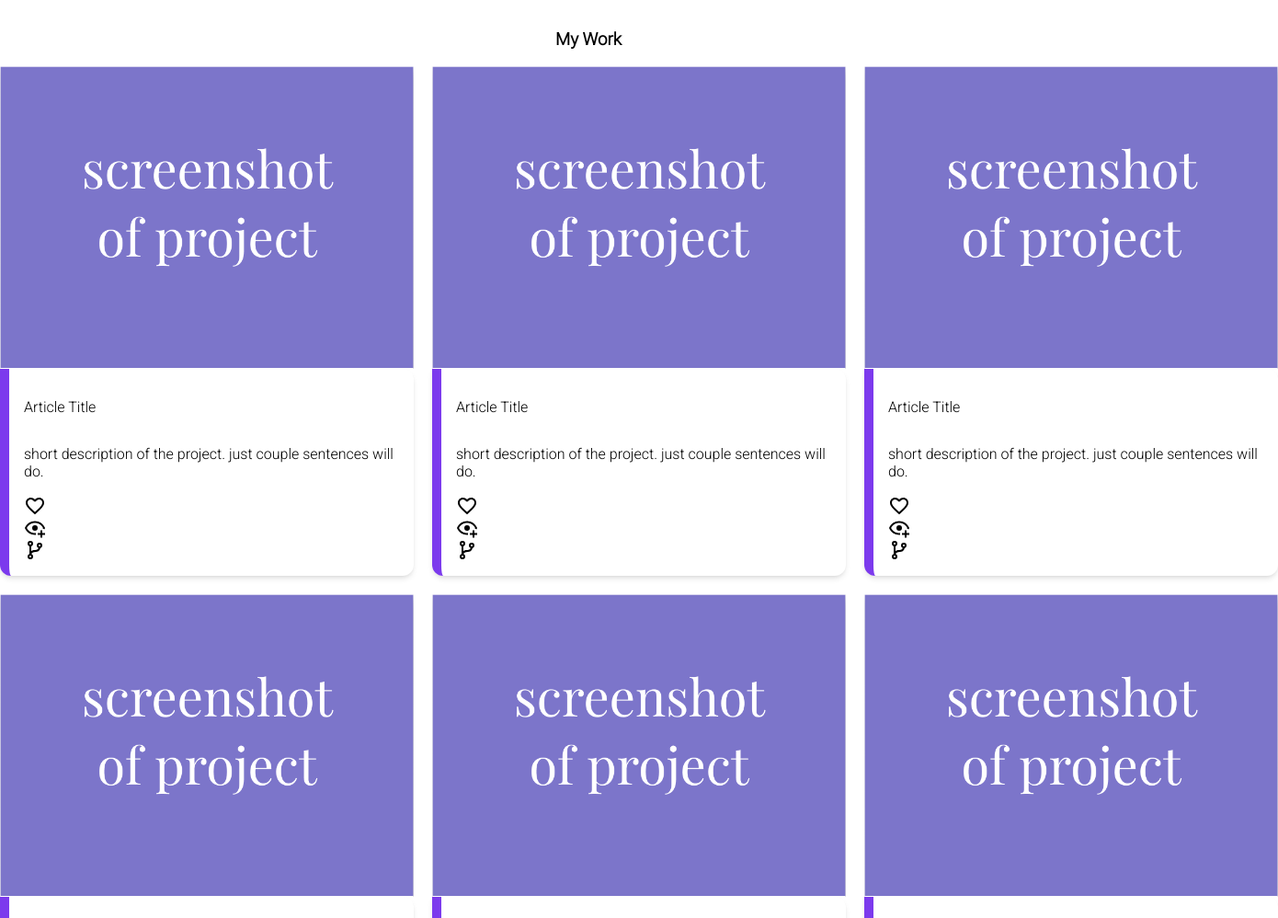
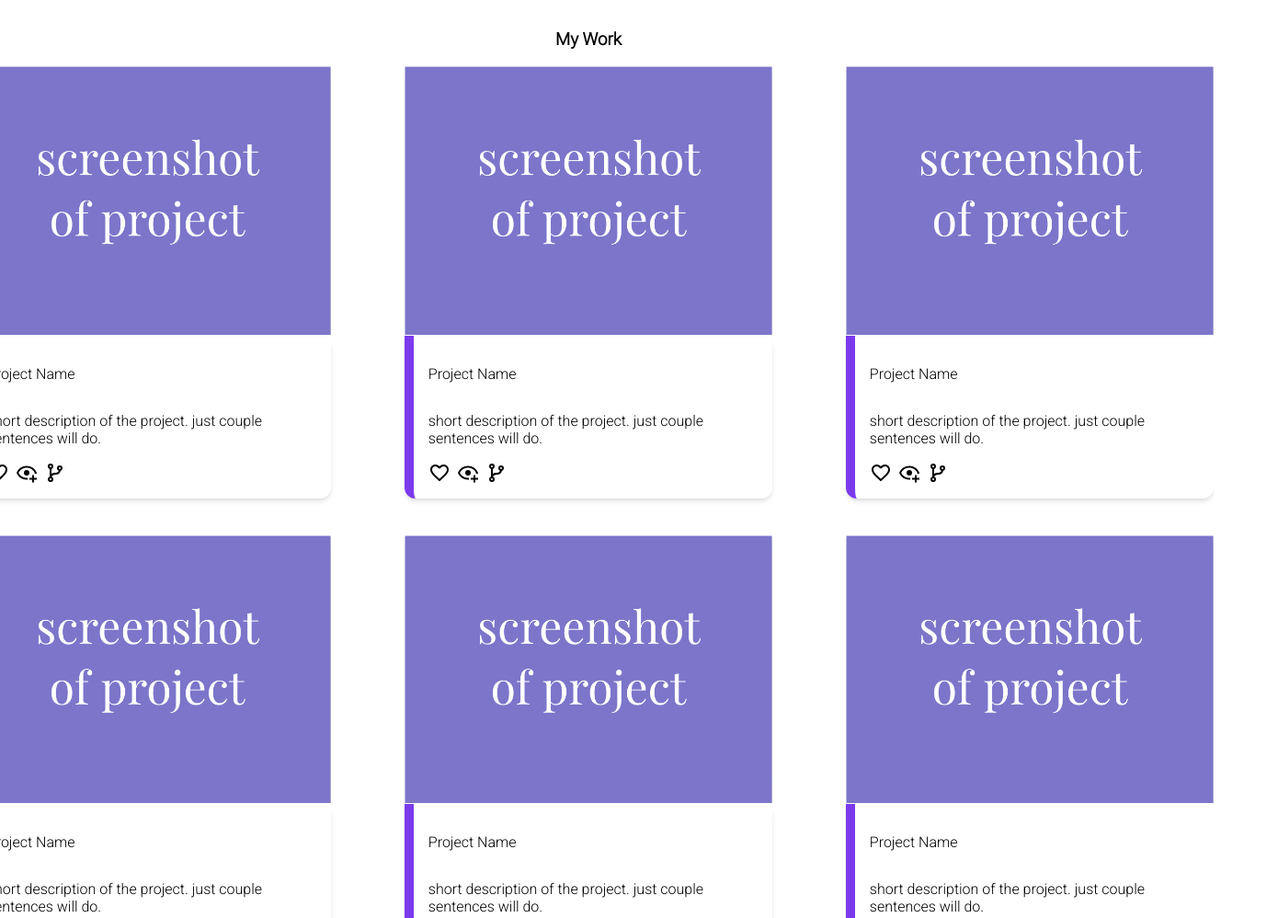
Before and after one commit to xonin-hush/Odin-Homepage, a website built with webpack: page dist/index.html in a window 1280 px wide. Shown: the part 465-1463 px from the top of the page at 92% size, 1390 px wide, since content can reach past the window. Built offline with nearby package versions, Linux system fonts and the light colour scheme; files whose address does not match are found by name; a web font is replaced by a local one.

Commit message:
Change the space between cards

```diff
--- a/src/style.css
+++ b/src/style.css
@@ -2,9 +2,6 @@
 body {
   padding: 0px;
   margin: 0px;
-  display: grid;
-  grid-template-columns: 1fr 4fr;
-  grid-template-rows: 1fr 6fr;
   text-align: center;
   font-family: "Roboto", sans-serif;
   display: flex;
@@ -32,9 +29,11 @@ html {
 .cards {
   display: grid;
   justify-items: center;
-  grid-template-columns: repeat(3, 1fr);
+  grid-template-columns: repeat(3, 30rem);
   /* grid-column: 1/2; */
-  gap: 20px;
+  /* gap: 20px; */
+  justify-content: center;
+  row-gap: 40px;
 }
 
 /* so the cards become 2 columns if screen width is 768px or less */
@@ -55,7 +54,8 @@ html {
 
 .card img {
   display: flex;
-  max-width: 450px;
+  max-width: 25rem;
+  /* min-width: auto; */
   margin-bottom: 0px;
   /* box-shadow: 0 4px 6px -1px rgb(0 0 0 / 0.1), 0 2px 4px -2px rgb(0 0 0 / 0.1); */
 }
@@ -68,7 +68,7 @@ html {
   border-radius: 12px;
   border-top-left-radius: 0px;
   margin-top: 0px;
-  max-width: 450px;
+  max-width: 22.4rem;
   border-left: 10px solid #7c3aed;
   box-shadow: 0 4px 6px -1px rgb(0 0 0 / 0.1), 0 2px 4px -2px rgb(0 0 0 / 0.1);
 }
@@ -85,3 +85,8 @@ footer {
   display: flex;
   justify-content: center;
 }
+.icons{
+  display: flex;
+  gap: 7px;
+  /* flex-direction: column; */
+}
```
Also changed, not shown: dist/index.html, 1 other file.
